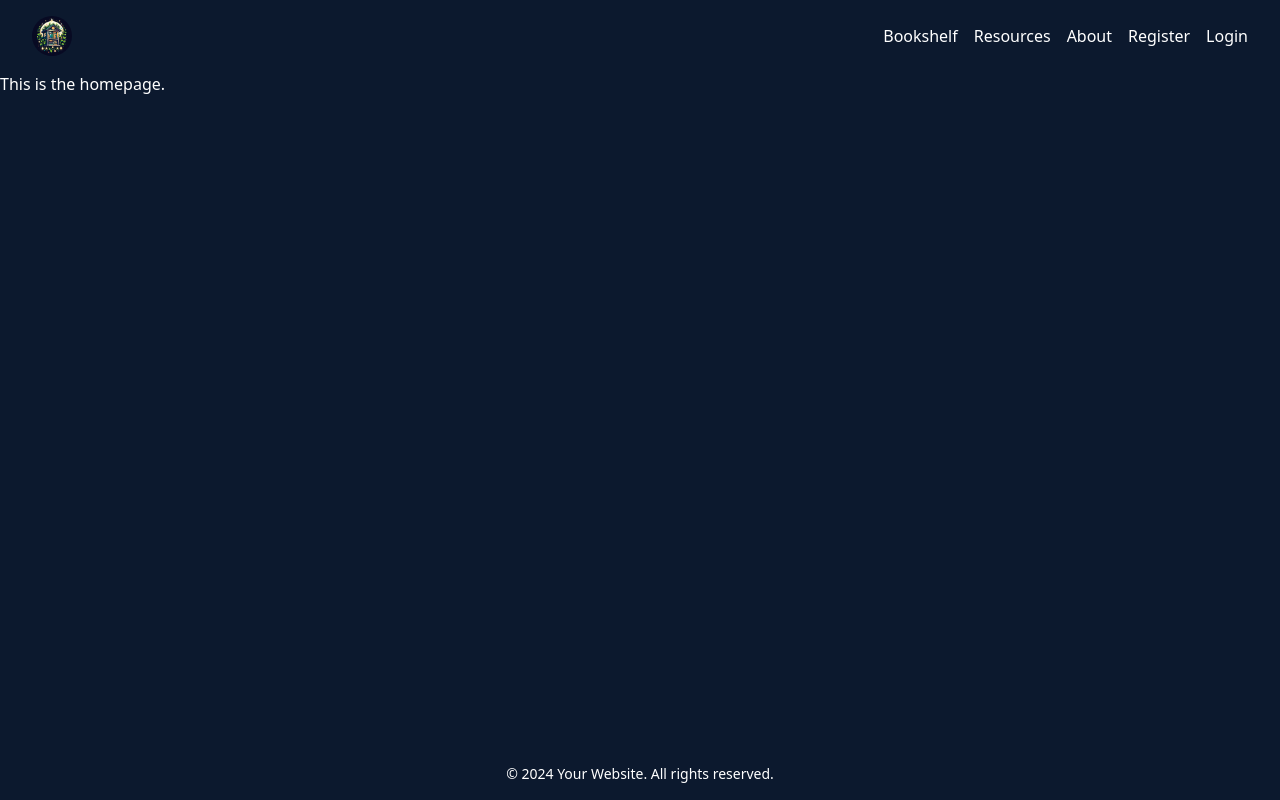
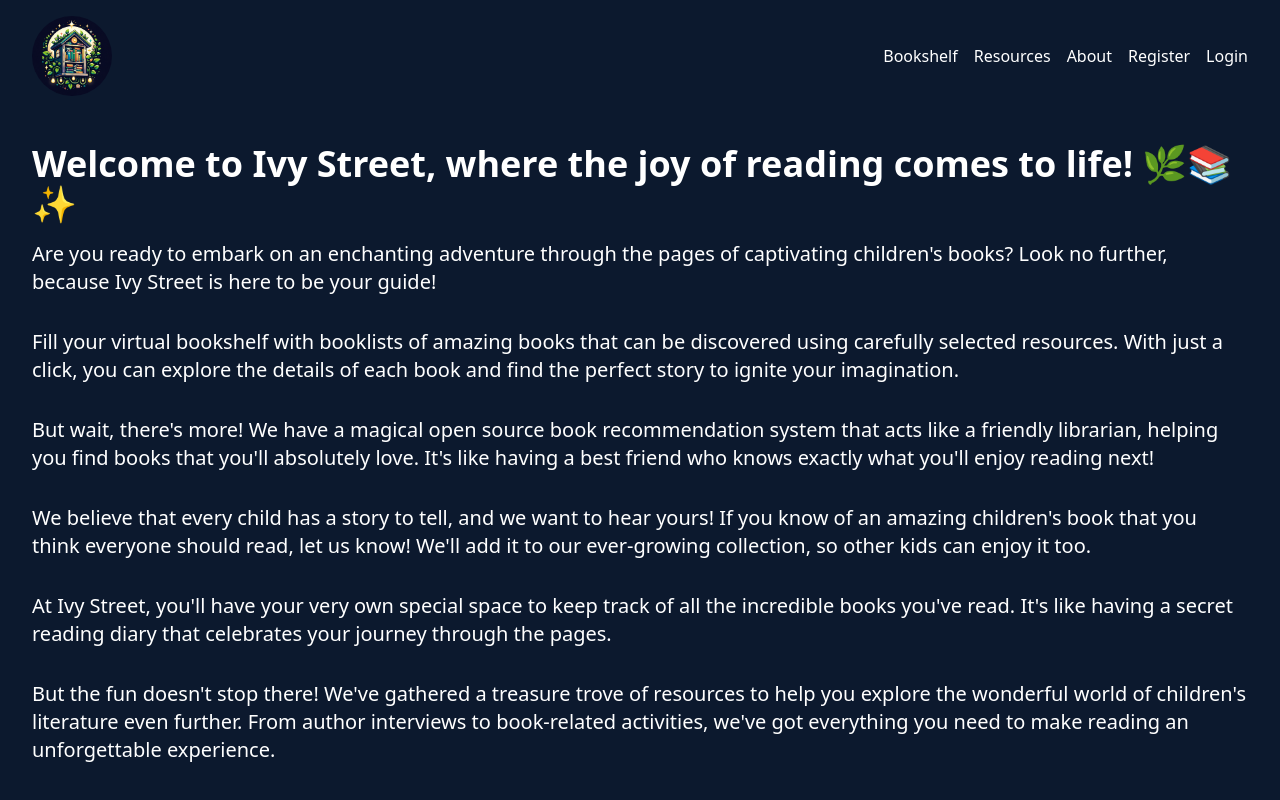
Before and after one commit to sprintup/ivystreetblog, a Next.js app: page / in a window 1280 px wide. Shown: the top 800 px of the page. Built offline with nearby package versions, Linux system fonts and the light colour scheme.

Commit message:
splash page copy

```diff
--- a/components/Layout.jsx
+++ b/components/Layout.jsx
@@ -13,8 +13,8 @@ export default function Layout({ children }) {
               <Image
                 src="/logo.png"
                 alt="Logo"
-                width={40}
-                height={40}
+                width={80}
+                height={80}
                 className="rounded-full"
               />
             </Link>
@@ -49,8 +49,7 @@ export default function Layout({ children }) {
         <div className="max-w-7xl mx-auto px-4 sm:px-6 lg:px-8">
           <div className="flex justify-center items-center">
             <p className="text-sm">
-              &copy; {new Date().getFullYear()} Your Website. All rights
-              reserved.
+              &copy; {new Date().getFullYear()} All rights reserved.
             </p>
           </div>
         </div>
--- a/pages/index.js
+++ b/pages/index.js
@@ -9,7 +9,61 @@ export default function Home() {
         <link href="/styles/tailwind.css" rel="stylesheet" />
       </Head>
       {/* <Auth /> */}
-      <main>This is the homepage.</main>
+      <main>
+        <div className="bg-primary text-white py-8">
+          <div className="max-w-7xl mx-auto px-4 sm:px-6 lg:px-8">
+            <h1 className="text-4xl font-bold mb-4">
+              Welcome to Ivy Street, where the joy of reading comes to life!
+              🌿📚✨
+            </h1>
+            <p className="text-xl mb-8">
+              Are you ready to embark on an enchanting adventure through the
+              pages of captivating children's books? Look no further, because
+              Ivy Street is here to be your guide!
+            </p>
+            <p className="text-xl mb-8">
+              Fill your virtual bookshelf with booklists of amazing books that
+              can be discovered using carefully selected resources. With just a
+              click, you can explore the details of each book and find the
+              perfect story to ignite your imagination.
+            </p>
+            <p className="text-xl mb-8">
+              But wait, there's more! We have a magical open source book
+              recommendation system that acts like a friendly librarian, helping
+              you find books that you'll absolutely love. It's like having a
+              best friend who knows exactly what you'll enjoy reading next!
+            </p>
+            <p className="text-xl mb-8">
+              We believe that every child has a story to tell, and we want to
+              hear yours! If you know of an amazing children's book that you
+              think everyone should read, let us know! We'll add it to our
+              ever-growing collection, so other kids can enjoy it too.
+            </p>
+            <p className="text-xl mb-8">
+              At Ivy Street, you'll have your very own special space to keep
+              track of all the incredible books you've read. It's like having a
+              secret reading diary that celebrates your journey through the
+              pages.
+            </p>
+            <p className="text-xl mb-8">
+              But the fun doesn't stop there! We've gathered a treasure trove of
+              resources to help you explore the wonderful world of children's
+              literature even further. From author interviews to book-related
+              activities, we've got everything you need to make reading an
+              unforgettable experience.
+            </p>
+            <p className="text-xl mb-8">
+              Remember, at Ivy Street, we believe that every story has the power
+              to change lives, and every child has the potential to become a
+              lifelong reader. Join us on this incredible journey, and let's
+              unlock the magic of books together!
+            </p>
+            <p className="text-xl font-bold">
+              Happy reading, adventurers! 📚🌿✨
+            </p>
+          </div>
+        </div>
+      </main>
     </Layout>
   );
 }
```
